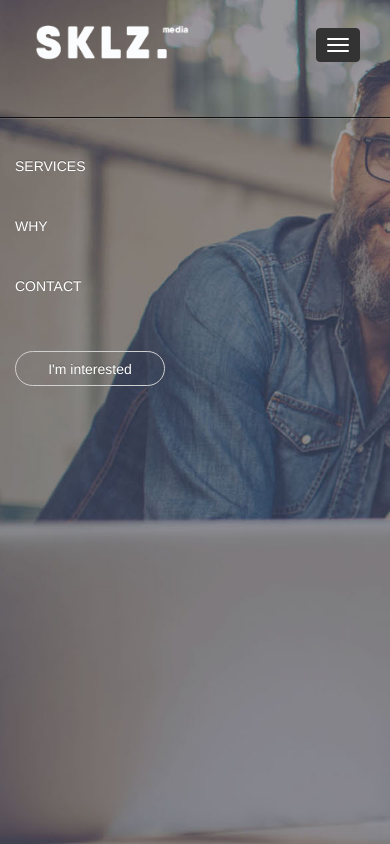
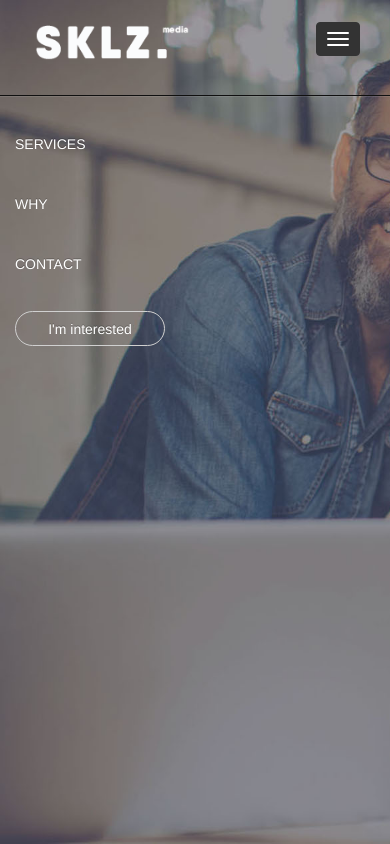
Before and after one commit to rolandocruzv/wework, a plain HTML site: page index.htm in a window 390 px wide. Both pictures are taken after a click on the button "Toggle navigation". Drawn offline with Linux system fonts and the light colour scheme.

Commit message:
Version 0.1 Navigation bar elementos bien alineados en todas las resoluciones

```diff
--- a/css/main.sass
+++ b/css/main.sass
@@ -7,18 +7,10 @@ nav
 	position: fixed
 
 
-.navbar
-	border-radius: 0px
-	margin-bottom: 0px
-	min-height: 75px
-	background: transparent !important
-	border-radius: 0px
+
 
 .centered
 	text-align: center
-
-.navbar-brand
-	margin-top: 0px
 
 .button-link
 
@@ -32,7 +24,7 @@ nav
 	height: 35px
 	line-height: 35px
 	text-decoration: none
-	margin-top: 28px
+	margin-top: 10px
 	color: #fff !important
 
 	border-radius: 25px
@@ -82,6 +74,16 @@ nav
 .navbar-fixed-top
 	border-width: 0px 0px 0px
 
+.navbar
+	border-radius: 0px
+	margin-bottom: 0px
+	min-height: 75px
+	background: transparent !important
+	border-radius: 0px
+
+.navbar-brand
+	margin-top: 0px
+
 .intro
 	display: table
 	width: 100%
--- a/css/responsive.sass
+++ b/css/responsive.sass
@@ -1,12 +1,17 @@
-@media screen and (max-width: 728px)
+
+@media screen and (max-width: 837px)
+	.centered
+		text-align: left
+	.collapsed
+		margin-top: 22px
+
+
+
+@media screen and (max-width: 794px)
 	.custom-navbar
 		.brand-logo
 			margin: 0px auto
 		.navbar-header
 			button
-				margin-top: 28px !important
+				margin-top: 22px !important
 				margin-bottom: 0px !important
-		.navbar-collapse
-			margin-top: 22px !important
-	.centered
-		text-align: left
--- a/index.htm
+++ b/index.htm
@@ -40,8 +40,8 @@
 					</ul>
 
 					<ul class="nav navbar-nav navbar-right col-md-4">
-						<a href="#interested">
-						<li><div class="button-link" href="#">I'm interested</div></a></li>
+
+						<li><a href="#interested"><div class="button-link" href="#">I'm interested</div></a></li>
 					</ul>
 				</div>
 			</div>
```
Also changed, not shown: css/main.css, css/responsive.css, 2 other files.
